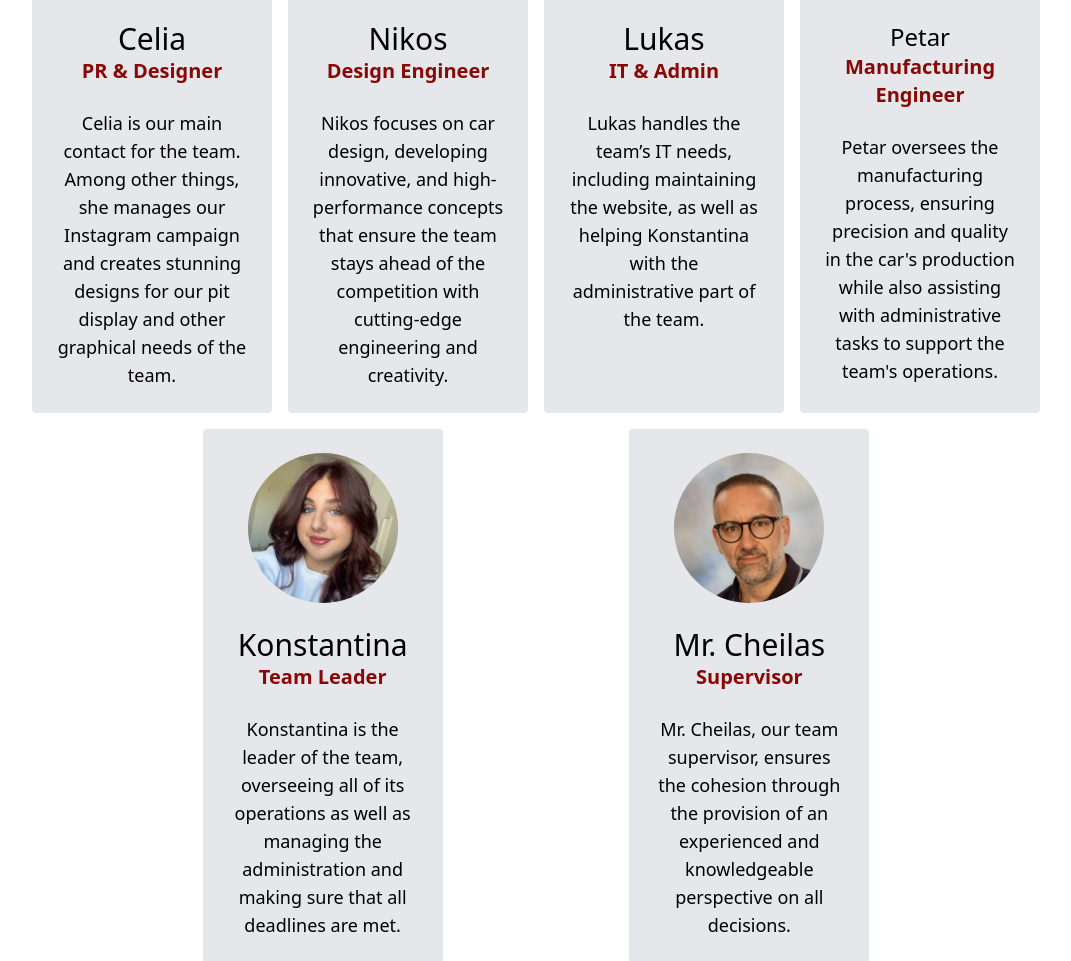
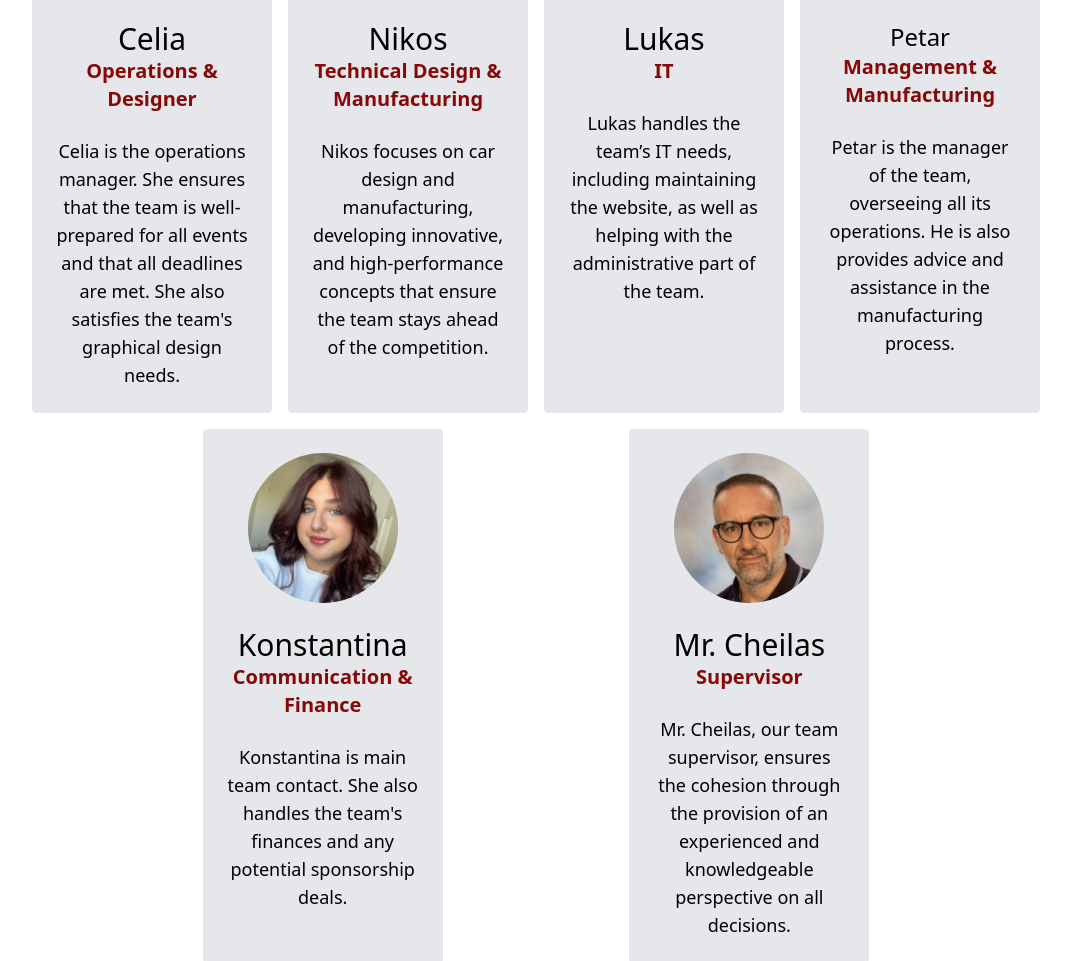
Before and after one commit to ccsio/icarus-website, a plain HTML site: page index.html in a window 1280 px wide. Shown: the part 4515-5476 px from the top of the page, without its empty margins (112-1183 px from the left). Drawn offline with nearby package versions, Linux system fonts and the light colour scheme; a web font is replaced by a local one.

Commit message:
updated team roles & descriptions

```diff
--- a/index.html
+++ b/index.html
@@ -325,50 +325,50 @@
                 <img loading="lazy" src="/assets/members/celia.webp" width="194" height="194" alt="Team leader Celia" class="rounded-full mx-auto w-[150px]">
                 <br class="my-1 mx-0 block">
                 <h2 class="text-2xl text-center lg:text-3xl">Celia</h2>
-                <h2 class="text-lg text-center text-icarus-red font-bold lg:text-xl">PR & Designer</h2>
+                <h2 class="text-lg text-center text-icarus-red font-bold lg:text-xl">Operations & Designer</h2>
                 <br class="my-1 mx-0 block">
                 <p class="text-center text-sm md:text-md lg:text-lg">
-                    Celia is our main contact for the team. Among other things, she manages our Instagram campaign and creates stunning designs for our pit display and other graphical needs of the team.
+                    Celia is the operations manager. She ensures that the team is well-prepared for all events and that all deadlines are met. She also satisfies the team's graphical design needs.
                 </p>
             </div>
             <div class="w-[15rem] h-auto bg-gray-200 text-black p-6 ml-4 rounded mb-4">
                 <img loading="lazy" src="/assets/members/nikos.webp" width="194" height="194" alt="Designer engineer Nikos" class="rounded-full mx-auto w-[150px]">
                 <br class="my-1 mx-0 block">
                 <h2 class="text-2xl text-center lg:text-3xl">Nikos</h2>
-                <h2 class="text-lg text-center text-icarus-red font-bold lg:text-xl">Design Engineer</h2>
+                <h2 class="text-lg text-center text-icarus-red font-bold lg:text-xl">Technical Design & Manufacturing</h2>
                 <br class="my-1 mx-0 block">
                 <p class="text-center text-sm md:text-md lg:text-lg">
-                    Nikos focuses on car design, developing innovative, and high-performance concepts that ensure the team stays ahead of the competition with cutting-edge engineering and creativity.
+                    Nikos focuses on car design and manufacturing, developing innovative, and high-performance concepts that ensure the team stays ahead of the competition.
                 </p>
             </div>
             <div class="w-[15rem] h-auto bg-gray-200 text-black p-6 ml-4 rounded mb-4">
                 <img loading="lazy" src="/assets/members/lukas.webp" width="194" height="194" alt=" IT & designer Lukas" class="rounded-full mx-auto w-[150px]">
                 <br class="my-1 mx-0 block">
                 <h2 class="text-2xl text-center lg:text-3xl">Lukas</h2>
-                <h2 class="text-lg text-center text-icarus-red font-bold lg:text-xl">IT & Admin</h2>
+                <h2 class="text-lg text-center text-icarus-red font-bold lg:text-xl">IT</h2>
                 <br class="my-1 mx-0 block">
                 <p class="text-center text-sm md:text-md lg:text-lg">
-                    Lukas handles the team’s IT needs, including maintaining the website, as well as helping Konstantina with the administrative part of the team.
+                    Lukas handles the team’s IT needs, including maintaining the website, as well as helping with the administrative part of the team.
                 </p>
             </div>
             <div class="w-[15rem] h-auto bg-gray-200 text-black p-6 ml-4 rounded mb-4">
                 <img loading="lazy" src="/assets/members/petar.webp" width="194" height="194" alt="Manufacturing engineer Petar" class="rounded-full mx-auto w-[150px]">
                 <br class="my-1 mx-0 block">
                 <h2 class="text-2xl text-center ">Petar</h2>
-                <h2 class="text-lg text-center text-icarus-red font-bold lg:text-xl">Manufacturing Engineer</h2>
+                <h2 class="text-lg text-center text-icarus-red font-bold lg:text-xl">Management & Manufacturing</h2>
                 <br class="my-1 mx-0 block">
                 <p class="text-center text-sm md:text-md lg:text-lg">
-                    Petar oversees the manufacturing process, ensuring precision and quality in the car's production while also assisting with administrative tasks to support the team's operations.
+                    Petar is the manager of the team, overseeing all its operations. He is also provides advice and assistance in the manufacturing process.
                 </p>
             </div>
             <div class="w-[15rem] h-auto bg-gray-200 text-black p-6 ml-4 rounded mb-4">
                 <img loading="lazy" src="/assets/members/konstantina.webp" width="194" height="194" alt="Finance & PR Konstantina" class="rounded-full mx-auto w-[150px]">
                 <br class="my-1 mx-0 block">
                 <h2 class="text-2xl text-center lg:text-3xl">Konstantina</h2>
-                <h2 class="text-lg text-center text-icarus-red font-bold lg:text-xl">Team Leader</h2>
+                <h2 class="text-lg text-center text-icarus-red font-bold lg:text-xl">Communication & Finance</h2>
                 <br class="my-1 mx-0 block">
                 <p class="text-center text-sm md:text-md lg:text-lg">
-                    Konstantina is the leader of the team, overseeing all of its operations as well as managing the administration and making sure that all deadlines are met.
+                    Konstantina is main team contact. She also handles the team's finances and any potential sponsorship deals.
                 </p>
             </div>
             <div class="w-[15rem] h-auto bg-gray-200 text-black p-6 ml-4 rounded mb-4">
```
Also changed, not shown: fr/index.html (+12 -9 lines).
